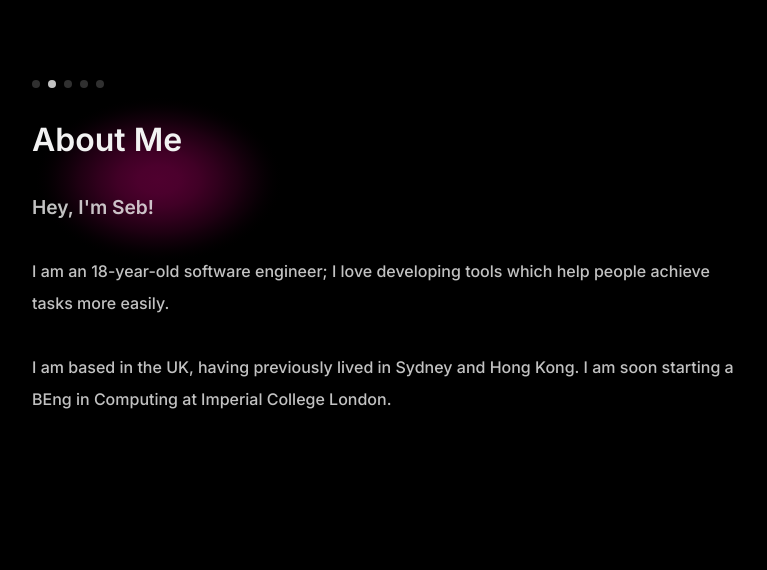
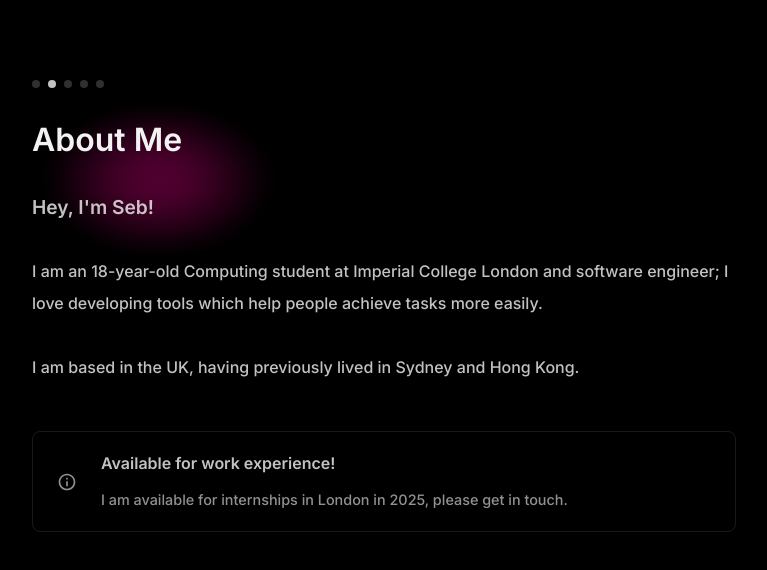
Before and after one commit to sd0e/portfolio, a Next.js app: page /about in a window 1280 px wide. Shown: the top 570 px of the page, without its empty margins (256-1023 px from the left). Built offline with nearby package versions, Linux system fonts and the light colour scheme.

Commit message:
Update about.tsx

```diff
--- a/pages/about.tsx
+++ b/pages/about.tsx
@@ -17,9 +17,9 @@ export default function Home() {
         <link rel="icon" href="/favicon.ico" />
         <link rel="canonical" href="https://doe.lc/about" />
       </Head>
-      <p className={inter.className}>I am an 18-year-old software engineer; I love developing tools which help people achieve tasks more easily.</p>
-      <p className={inter.className} style={{ marginTop: '1.5rem' }}>I am based in the UK, having previously lived in Sydney and Hong Kong. I am soon starting a BEng in Computing at Imperial College London.</p>
-      {/* <InfoBox Title="Available for work experience!" Description="I am available for work experience in July 2023 in London or online, please get in touch." /> */}
+      <p className={inter.className}>I am an 18-year-old Computing student at Imperial College London and software engineer; I love developing tools which help people achieve tasks more easily.</p>
+      <p className={inter.className} style={{ marginTop: '1.5rem' }}>I am based in the UK, having previously lived in Sydney and Hong Kong.</p>
+      <InfoBox Title="Available for work experience!" Description="I am available for internships in London in 2025, please get in touch." />
     </Layout>
   )
 }
```
